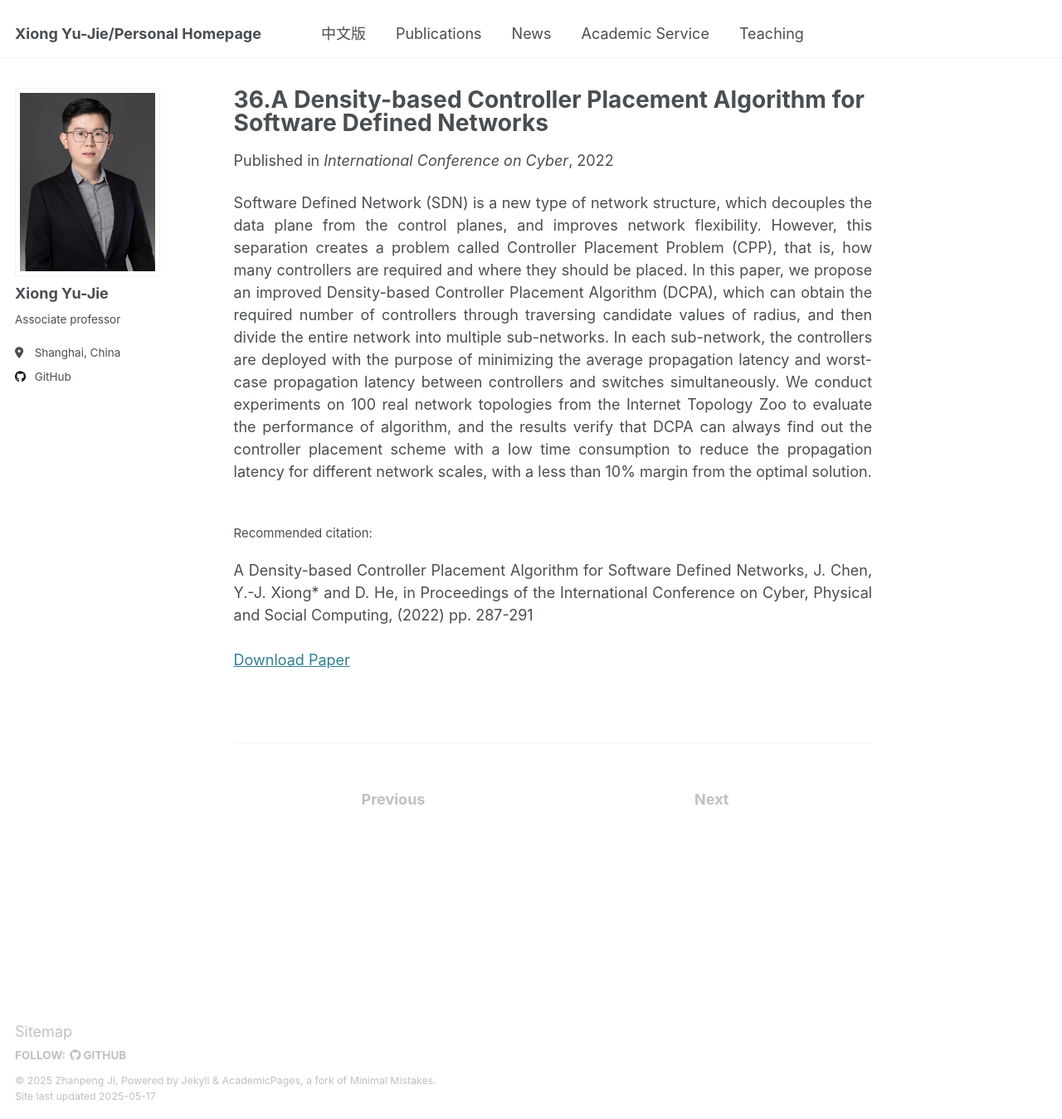
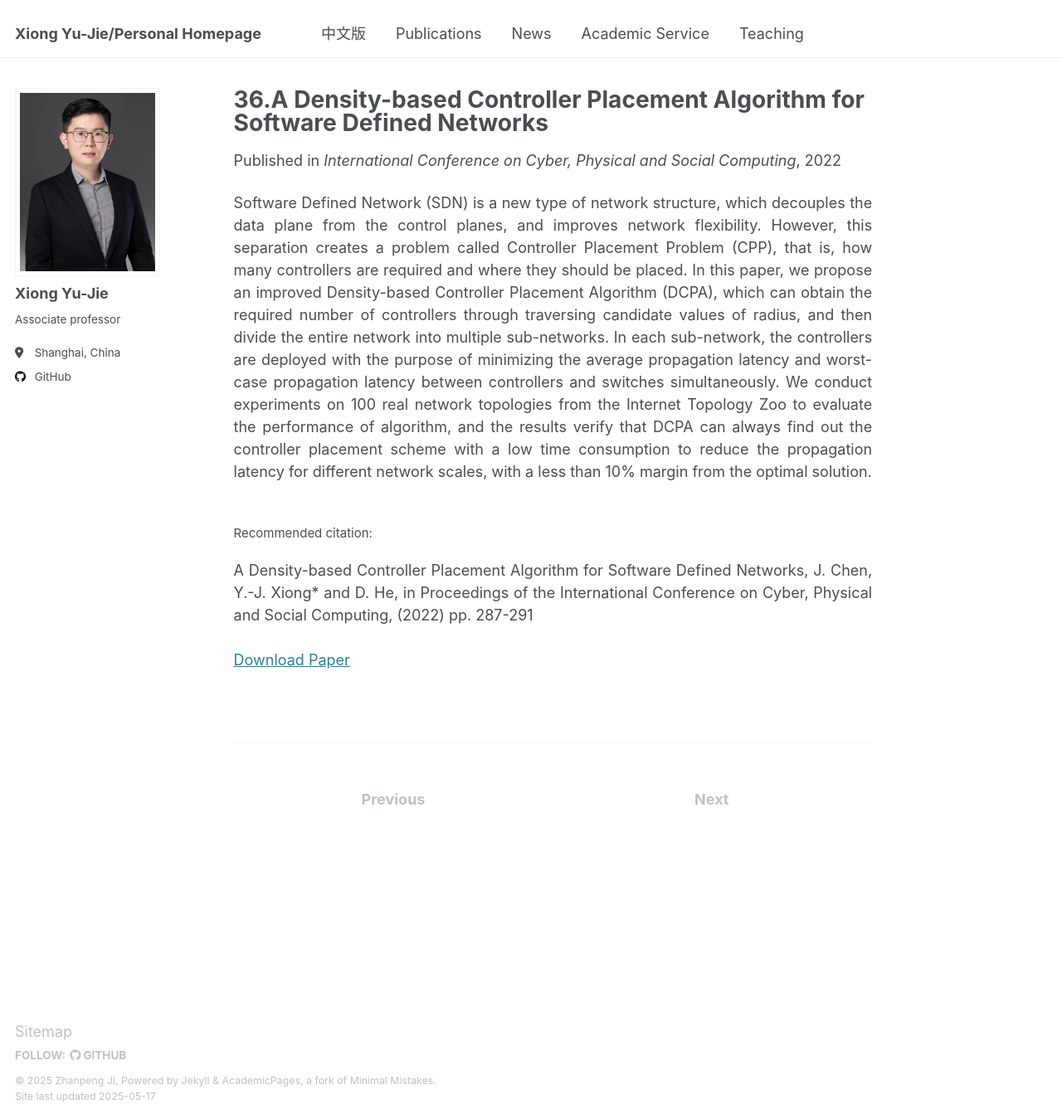
Before and after one commit to X-Lab-CN/introduce, a Jekyll site: the page built from _publications/2022-08-22-paper-title-number-1.md, in a window 1280 px wide and 1349 px high. Shown: the whole window at 83% size. Built offline with Jekyll 4.4.1, drawn with Linux system fonts in a browser that asks for light colours.

Commit message:
Update 2022-08-22-paper-title-number-1.md

```diff
--- a/_publications/2022-08-22-paper-title-number-1.md
+++ b/_publications/2022-08-22-paper-title-number-1.md
@@ -5,7 +5,7 @@ category: 2022
 permalink: /publication/2022-08-22-paper-title-number-1
 excerpt: '<div style="text-align: justify;">The paper presents an improved DCPA for CPP. It calculates controller numbers, uses multiple indicators and K - means, and experiments show it gets low - cost solutions close to the optimal.</div>'
 date: 2022-08-22
-venue: 'International Conference on Cyber'
+venue: 'International Conference on Cyber, Physical and Social Computing'
 paperurl: 'http://xiongyujie.cn/files/A_Density-based_Controller_Placement_Algorithm.pdf'
 citation: '<br/><div style="text-align: justify;">A Density-based Controller Placement Algorithm for Software Defined Networks, J. Chen, Y.-J. Xiong* and D. He, in Proceedings of the International Conference on Cyber, Physical and Social Computing, (2022) pp. 287-291</div>'
 ---
```
